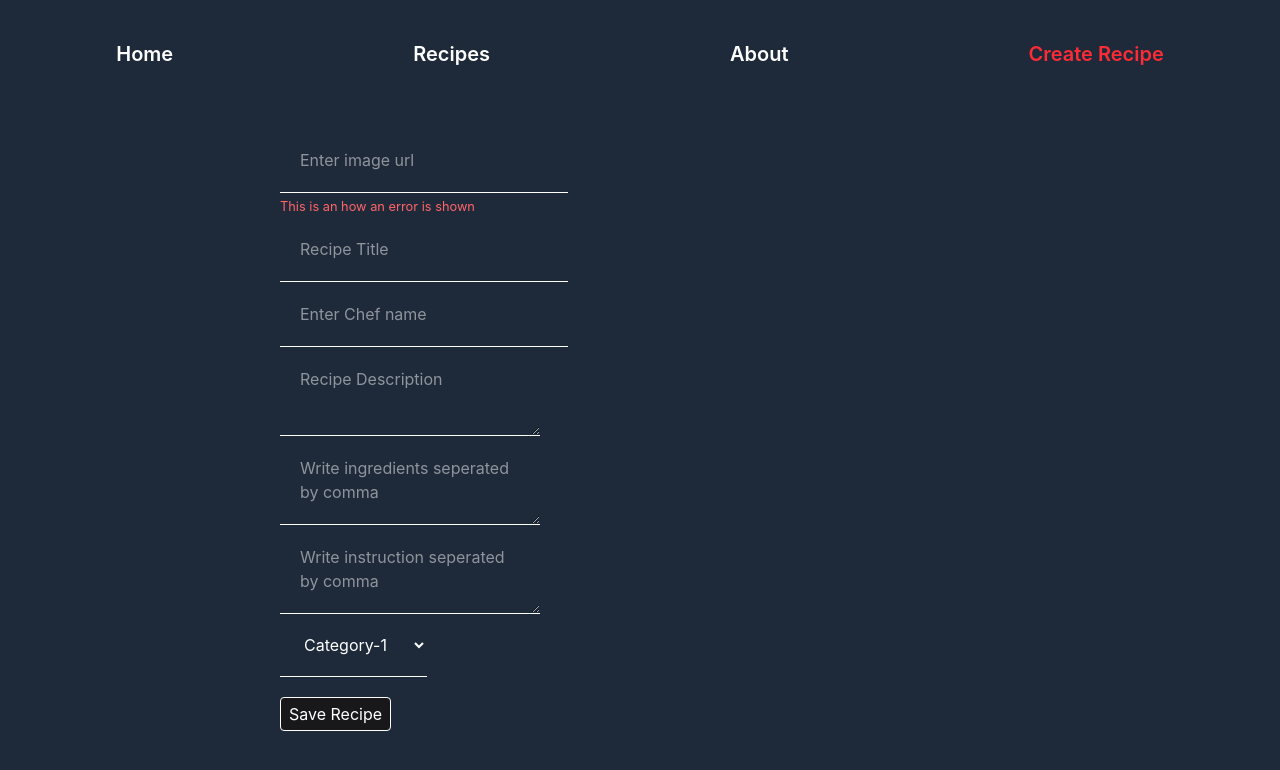
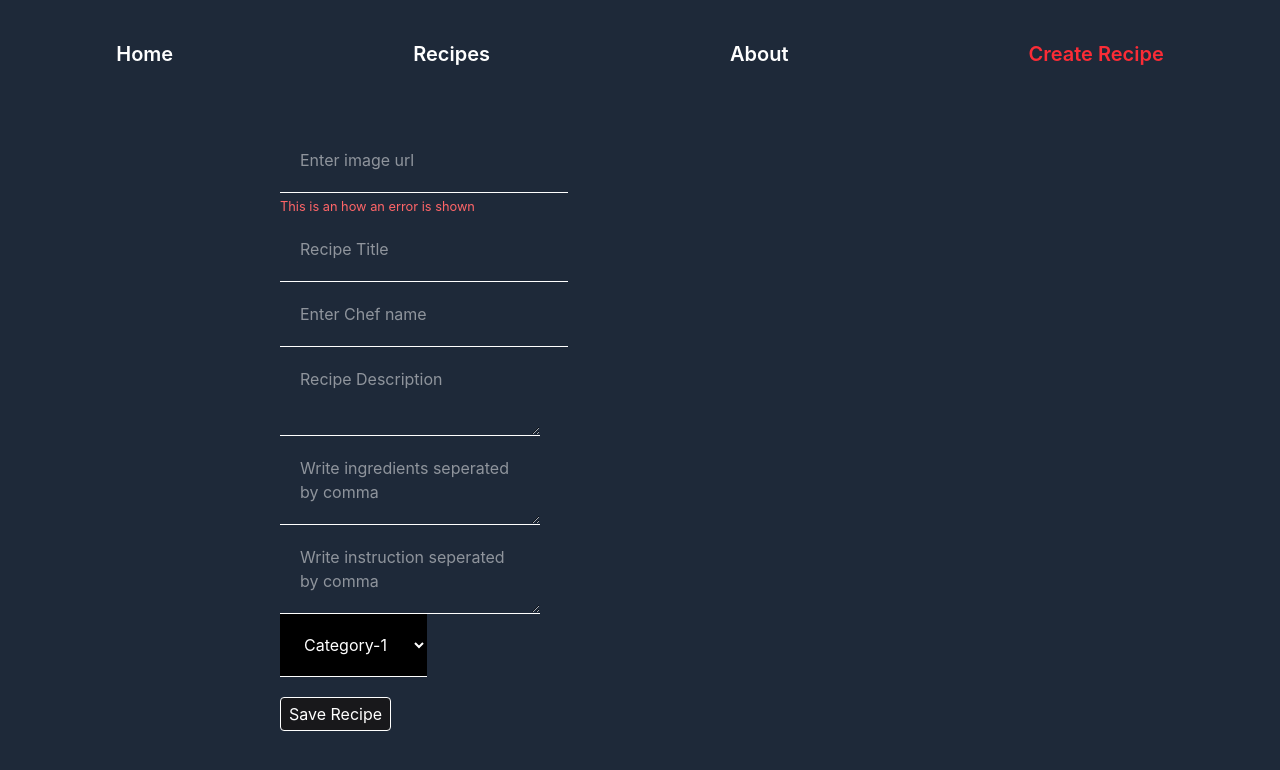
Before and after one commit to indrajeetveer/tastebook, a React (Vite) app: page /Create in a window 1280 px wide. Shown: the top 770 px of the page. Built offline with nearby package versions, Linux system fonts and the light colour scheme.

Commit message:
Recipe Render in recipe page

```diff
--- /dev/null
+++ b/src/context/RecipeContext.jsx
@@ -0,0 +1,15 @@
+import React, { createContext, useState } from "react";
+
+export const recipeContextdata = createContext(null);
+
+const RecipeContext = (props) => {
+  const [data, setdata] = useState([]);
+  console.log(data)
+  return (
+    <recipeContextdata.Provider value={{ data, setdata }}>
+      {props.children}
+    </recipeContextdata.Provider>
+  );
+};
+
+export default RecipeContext;
--- a/src/main.jsx
+++ b/src/main.jsx
@@ -3,10 +3,13 @@ import "./index.css";
 import App from "./App.jsx";
 import { BrowserRouter } from "react-router-dom";
 import { ToastContainer } from "react-toastify";
+import RecipeContext from "./context/RecipeContext.jsx";
 
 createRoot(document.getElementById("root")).render(
-  <BrowserRouter>
-    <App />
-    <ToastContainer />
-  </BrowserRouter>,
+  <RecipeContext>
+    <BrowserRouter>
+      <App />
+      <ToastContainer />
+    </BrowserRouter>
+  </RecipeContext>,
 );
--- a/src/pages/Create.jsx
+++ b/src/pages/Create.jsx
@@ -1,17 +1,20 @@
 import { nanoid } from "nanoid";
-import React from "react";
+import React, { useContext } from "react";
 import { useForm } from "react-hook-form";
+import { recipeContextdata } from "../context/RecipeContext";
 
 const Create = () => {
-  const { register, handleSubmit } = useForm();
+  const { data, setdata } = useContext(recipeContextdata);
+  const { register, handleSubmit, reset } = useForm();
 
-  const SubmitHandler = (data) =>{
-    data.id = nanoid()
-     console.log(data)
-  }
+  const SubmitHandler = (recipe) => {
+    recipe.id = nanoid();
+    setdata([...data, recipe]);
+    reset();
+  };
 
   return (
-    <form className="mx-50 my-15"  onSubmit={handleSubmit(SubmitHandler)}>
+    <form className="mx-50 my-15" onSubmit={handleSubmit(SubmitHandler)}>
       <input
         className="block border-b outline-0 p-5"
         {...register("image")}
@@ -28,7 +31,7 @@ const Create = () => {
         placeholder="Recipe Title"
       />
 
-       <input
+      <input
         className="block border-b outline-0 p-5"
         {...register("chef")}
         type="text"
@@ -54,12 +57,12 @@ const Create = () => {
       ></textarea>
 
       <select
-        className="border-b outline-0 p-5 block"
-        {...register('Category')}
+        className="border-b outline-0 p-5 block bg-black"
+        {...register("Category")}
       >
-          <option value="cat-1">Category-1</option>
-          <option value="cat-2">Category-2</option>
-          <option value="cat-3">Category-3</option>
+        <option value="cat-1">Category-1</option>
+        <option value="cat-2">Category-2</option>
+        <option value="cat-3">Category-3</option>
       </select>
 
       <button className="block mt-5 border px-2 py-1 rounded bg-zinc-900">
--- a/src/pages/Recipes.jsx
+++ b/src/pages/Recipes.jsx
@@ -1,11 +1,17 @@
-import React from "react";
+import React, { useContext } from "react";
+import { recipeContextdata } from "../context/RecipeContext";
 
 const Racipies = () => {
-  return (
-    <div>
-      <h1>This is an Recipes page</h1>
-    </div>
-  );
+  const { data } = useContext(recipeContextdata);
+
+  const renderdata = data.map((elem, idx) => {
+    return (
+      <div kay={idx}>
+        <h1>{elem.title}</h1>
+      </div>
+    );
+  });
+  return <div>{renderdata}</div>;
 };
 
 export default Racipies;
```
